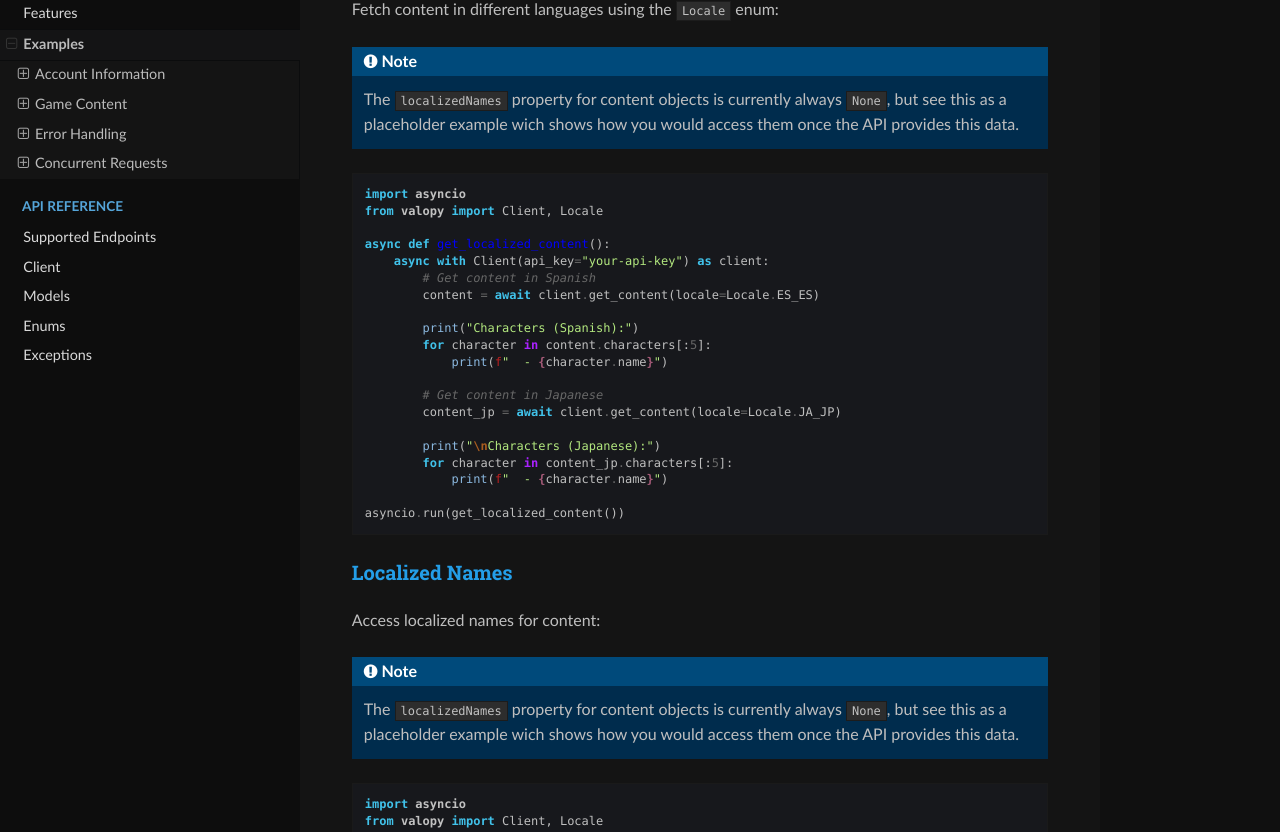
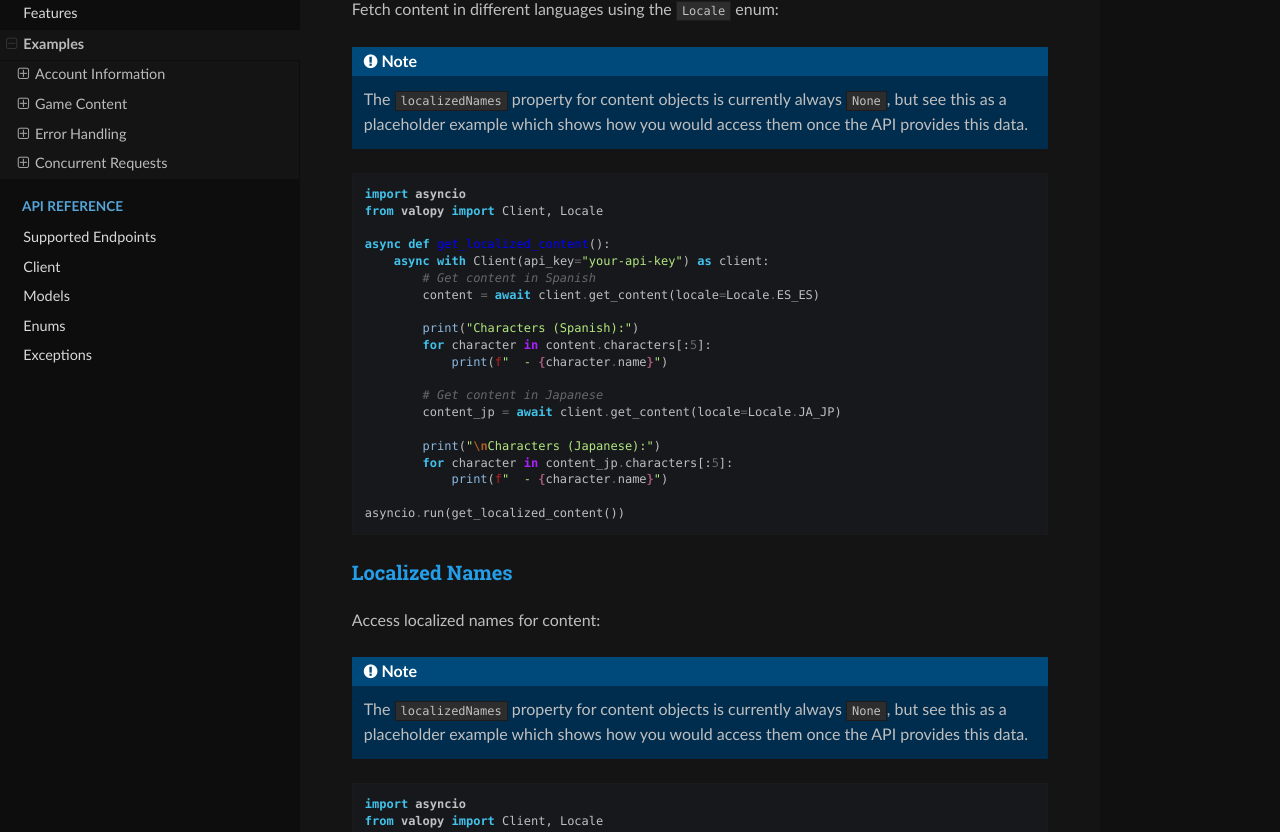
Before and after one commit to Vinc0739/valopy, a Sphinx documentation site: the page built from docs/source/examples.rst, in a window 1280 px wide and 1400 px high, scrolled down 3003 px. Shown: the part 168-1000 px from the top of the window. Built offline with Sphinx 7.4.7 and the Read the Docs theme 3.1.0, drawn with Linux system fonts in a browser that asks for light colours.

Commit message:
fix(#5): fixes typos and whitespace in docs
Corrected 'wich' to 'which' in examples.rst and removed trailing whitespace in index.rst for improved documentation clarity.

```diff
--- a/docs/source/examples.rst
+++ b/docs/source/examples.rst
@@ -160,7 +160,7 @@ Fetch content in different languages using the ``Locale`` enum:
 .. note::
 
    The ``localizedNames`` property for content objects is currently always ``None``, but see
-   this as a placeholder example wich shows how you would access them once the API provides this data.
+   this as a placeholder example which shows how you would access them once the API provides this data.
 
 .. code-block:: python
 
@@ -193,7 +193,7 @@ Access localized names for content:
 .. note::
 
    The ``localizedNames`` property for content objects is currently always ``None``, but see
-   this as a placeholder example wich shows how you would access them once the API provides this data.
+   this as a placeholder example which shows how you would access them once the API provides this data.
 
 .. code-block:: python
 
```
Also changed, not shown: docs/source/index.rst (line endings or trailing spaces).
